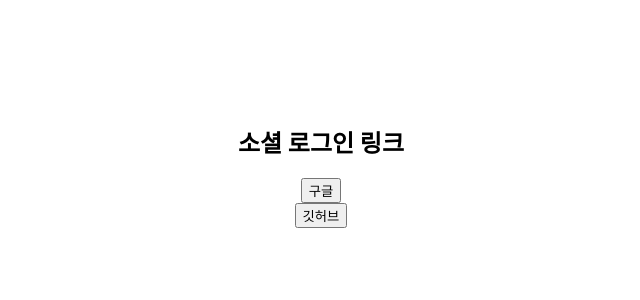
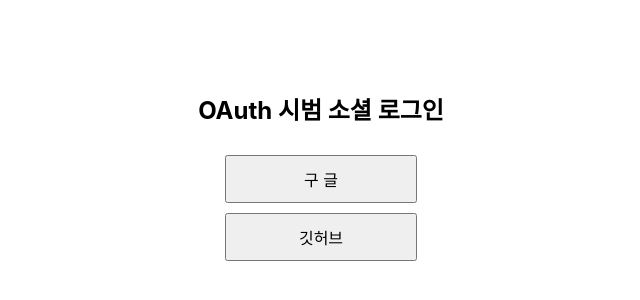
Before and after one commit to osparking/sample-react-app, a React (Create React App) app: page / in a window 1280 px wide. Shown: the part 234-534 px from the top of the page, without its empty margins (319-959 px from the left). Built offline with nearby package versions, Linux system fonts and the light colour scheme.

Commit message:
stylize two buttons using css

```diff
--- a/src/App.css
+++ b/src/App.css
@@ -41,3 +41,9 @@
   max-width: 150px;
   max-height: 150px;
 }
+
+.button {
+  font-size: 16px;
+  padding: 10px;
+  width: 15%;
+}
--- a/src/component/Home.js
+++ b/src/component/Home.js
@@ -20,9 +20,9 @@
 
   return (
     <div style={centerize}>
-      <h2>소셜 로그인 링크</h2>
-      <button onClick={googleLogin}>구글</button>
-      <button onClick={githubLogin}>깃허브</button>
+      <h2>OAuth 시범 소셜 로그인</h2>
+      <button class="button" onClick={googleLogin} style={{margin: '10px'}}>구 글</button>
+      <button class="button" onClick={githubLogin}>깃허브</button>
     </div>
   )
 }
```
